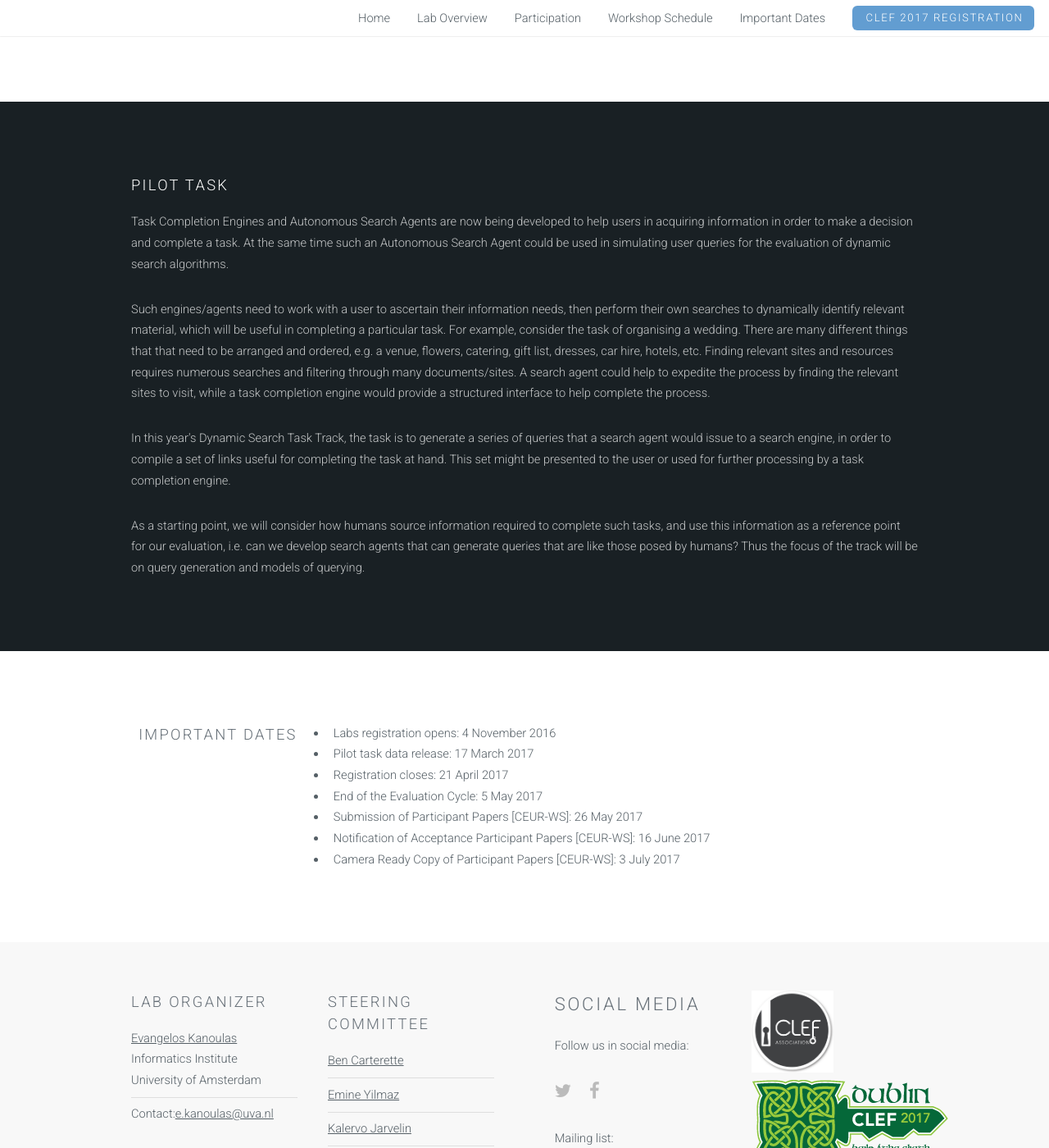
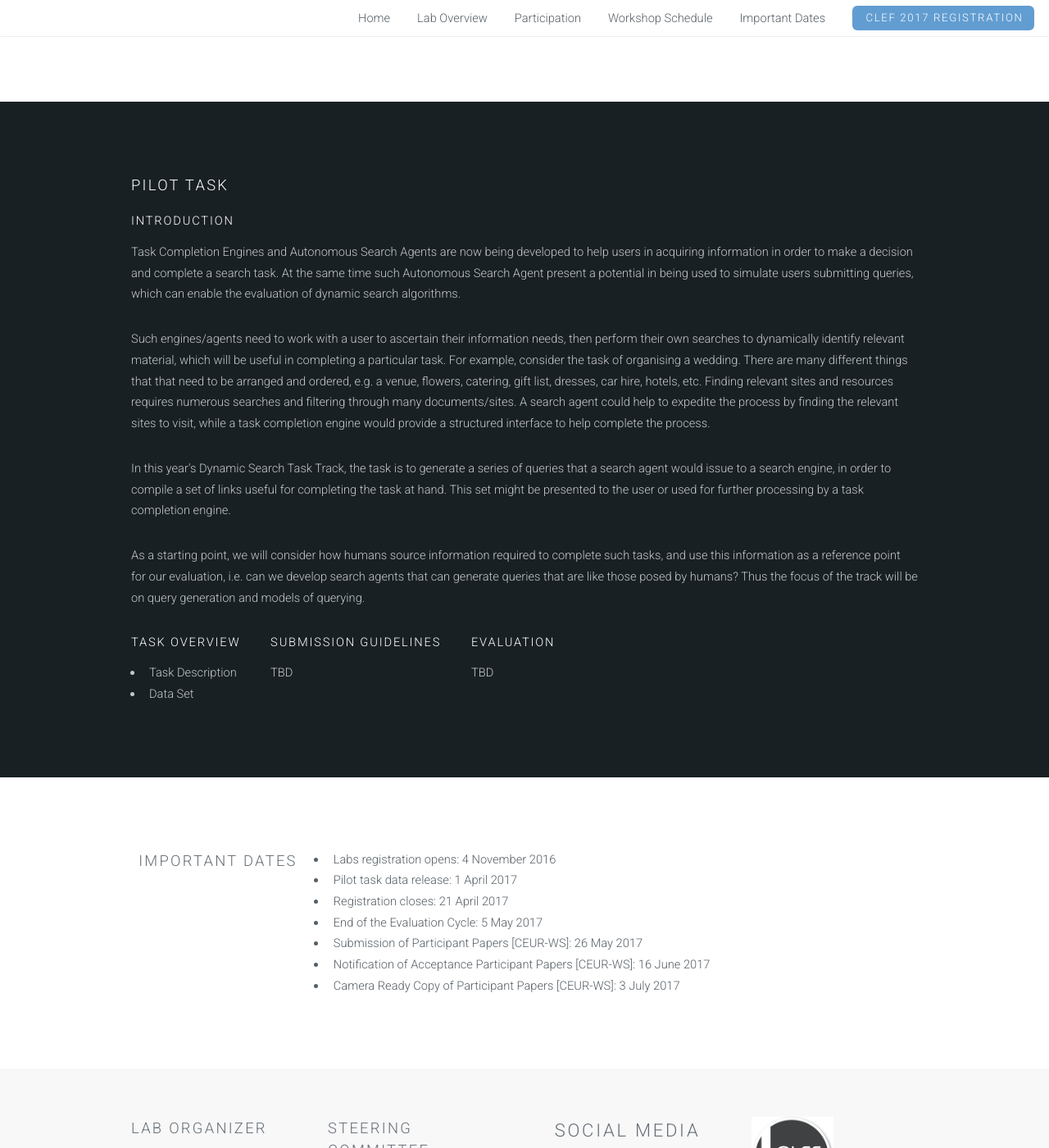
Before and after one commit to ekanou/dynamicsearch, a Jekyll site: the page built from clef-lab.html, in a window 1280 px wide and 1400 px high, scrolled down 2050 px. Shown: the whole window at 82% size. Built offline with Jekyll 4.4.1, drawn with Linux system fonts in a browser that asks for light colours.

Commit message:
Update clef-lab.html

```diff
--- a/clef-lab.html
+++ b/clef-lab.html
@@ -65,7 +65,8 @@ layout: clef-default
             	<div class="row">
 			<section>
 			<h3>Pilot Task</h3>
-			<p>Task Completion Engines and Autonomous Search Agents are now being developed to help users in acquiring information in order to make a decision and complete a task. At the same time such an Autonomous Search Agent could be used in simulating user queries for the evaluation of dynamic search algorithms.</p>
+			<h4>Introduction</h4>
+			<p>Task Completion Engines and Autonomous Search Agents are now being developed to help users in acquiring information in order to make a decision and complete a search task. At the same time such Autonomous Search Agent present a potential in being used to simulate users submitting queries, which can enable the evaluation of dynamic search algorithms.</p>
 
 			<p>Such engines/agents need to work with a user to ascertain their information needs, then perform their own searches to dynamically identify relevant material, which will be useful in completing a particular task. For example, consider the task of organising a wedding. There are many different things that that need to be arranged and ordered, e.g. a venue, flowers, catering, gift list, dresses, car hire, hotels, etc. Finding relevant sites and resources requires numerous searches and filtering through many documents/sites. A search agent could help to expedite the process by finding the relevant sites to visit, while a task completion engine would provide a structured interface to help complete the process.</p>
 
@@ -73,6 +74,25 @@ layout: clef-default
 
 			<p>As a starting point, we will consider how humans source information required to complete such tasks, and use this information as a reference point for our evaluation, i.e. can we develop search agents that can generate queries that are like those posed by humans? Thus the focus of the track will be on query generation and models of querying.</p>
 			</section>
+
+			<section>
+			<h4> Task Overview </h4>
+			<ul>
+				<li>Task Description</li>
+				<li>Data Set</li>
+			</ul>
+			</section>
+
+			<section>
+			<h4> Submission Guidelines</h4>
+				<p>TBD</p>
+			</section>
+
+			<section>
+			<h4> Evaluation</h4>
+				<p>TBD</p>
+			</section>
+
 
 			<!--
                     <dl>
@@ -99,7 +119,7 @@ layout: clef-default
                     	<h3>Important Dates</h3>
                     	<ul>
                         	<li>Labs registration opens: 4 November 2016</li>
-				<li>Pilot task data release: 17 March 2017</li>
+				<li>Pilot task data release: 1 April 2017</li>
                         	<li>Registration closes: 21 April 2017</li>
 				<li>End of the Evaluation Cycle: 5 May 2017</li>
                         	<li>Submission of Participant Papers [CEUR-WS]: 26 May 2017</li>
```
